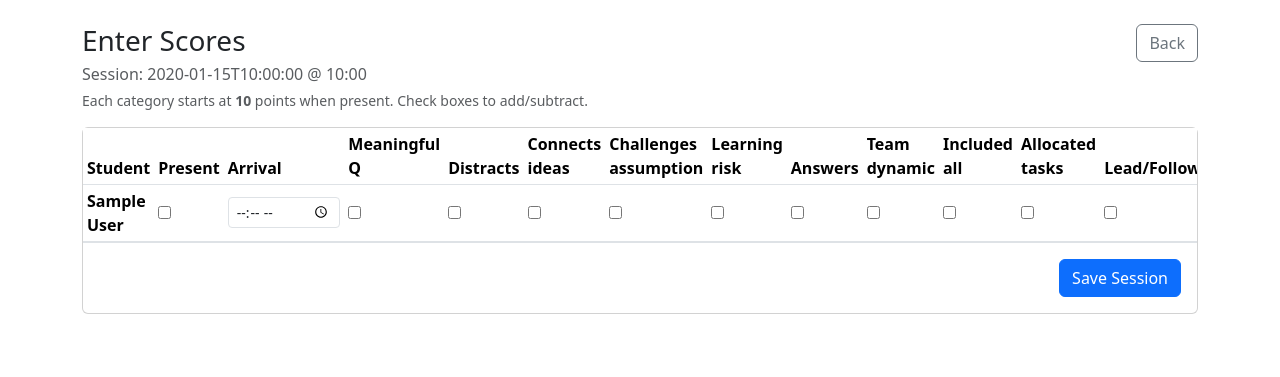
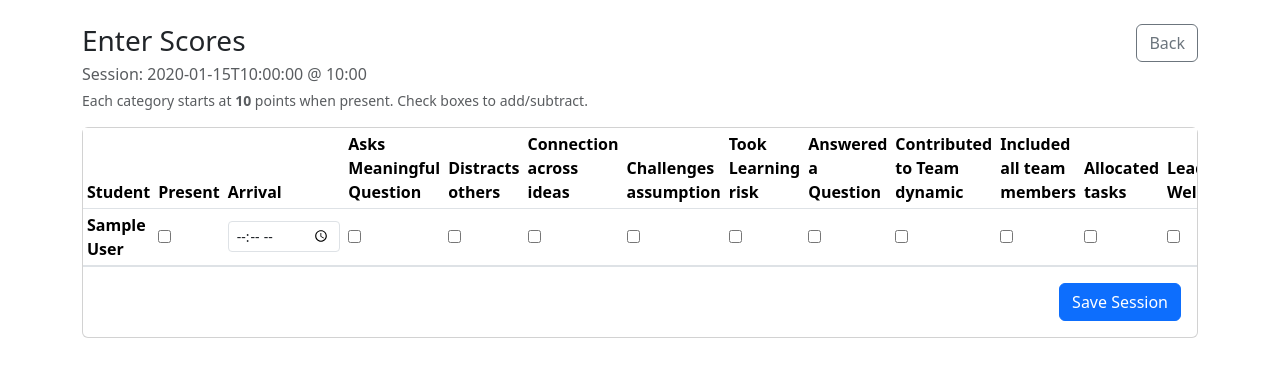
Before and after one commit to mdcellou03/Leaderboard-App-for-AmalBIlm, a Flask app: template templates/admin_session.html in a window 1280 px wide. Shown: the part 57-434 px from the top of the page. Run offline with Flask 3, Linux system fonts and the light colour scheme; tables that the repository leaves empty hold one stand-in row (values such as "Sample post"); the template is opened without the code that fills it: values that come from a table or form of the project are taken from there, most other values are stand-ins (such as "Sample title", 1, 10 or a date in 2020).

Commit message:
Changed names for scoring

```diff
--- a/templates/admin_session.html
+++ b/templates/admin_session.html
@@ -26,29 +26,29 @@
             <th>Arrival</th>
 
             <!-- Participation (+/-) -->
-            <th title="Asks meaningful questions (+1, cap 1)">Meaningful Q</th>
-            <th title="Distracts others (-1)">Distracts</th>
-            <th title="Makes a connection across ideas (+1)">Connects ideas</th>
+            <th title="Asks meaningful questions (+1, cap 1)">Asks Meaningful Question</th>
+            <th title="Distracts others (-1)">Distracts others</th>
+            <th title="Makes a connection across ideas (+1)">Connection across ideas</th>
             <th title="Challenges an assumption constructively (+1)">Challenges assumption</th>
-            <th title="Tried something new / learning risk (+1)">Learning risk</th>
-            <th title="Answers a question (+1)">Answers</th>
+            <th title="Tried something new / learning risk (+1)">Took Learning risk</th>
+            <th title="Answers a question (+1)">Answered a Question</th>
 
             <!-- Teamwork (+) -->
-            <th title="Contributed to team dynamic (+1)">Team dynamic</th>
-            <th title="Included all team members (+1)">Included all</th>
+            <th title="Contributed to team dynamic (+1)">Contributed to Team dynamic</th>
+            <th title="Included all team members (+1)">Included all team members</th>
             <th title="Allocated tasks (+1)">Allocated tasks</th>
-            <th title="Led or followed well (+1)">Lead/Follow</th>
+            <th title="Led or followed well (+1)">Lead/Followed Well</th>
             <th title="Helped a peer unprompted (+1)">Helped peer</th>
 
             <!-- Adab (+/-) -->
-            <th title="Includes others / salaam / reaches out (+1)">Includes others</th>
-            <th title="Respectful to classmates/instructor/volunteers (+1)">Respectful</th>
+            <th title="Includes others / salaam / reaches out (+1)">Included others</th>
+            <th title="Respectful to classmates/instructor/volunteers (+1)">Respectful to all</th>
             <th title="On phone/electronics when not required (-1)">On phone</th>
-            <th title="Interrupts / speaks over / disrespectful style (-1)">Interrupts</th>
+            <th title="Interrupts / speaks over / disrespectful style (-1)">Interrupted/Disrespectful</th>
 
             <!-- Deliverables (+) -->
-            <th title="Completed the activity (+1)">Completed</th>
-            <th title="Expanded beyond workshop (+1)">Expanded</th>
+            <th title="Completed the activity (+1)">Completed activity</th>
+            <th title="Expanded beyond workshop (+1)">Expanded on activity</th>
 
             <th style="min-width: 220px;">Notes</th>
           </tr>
```
